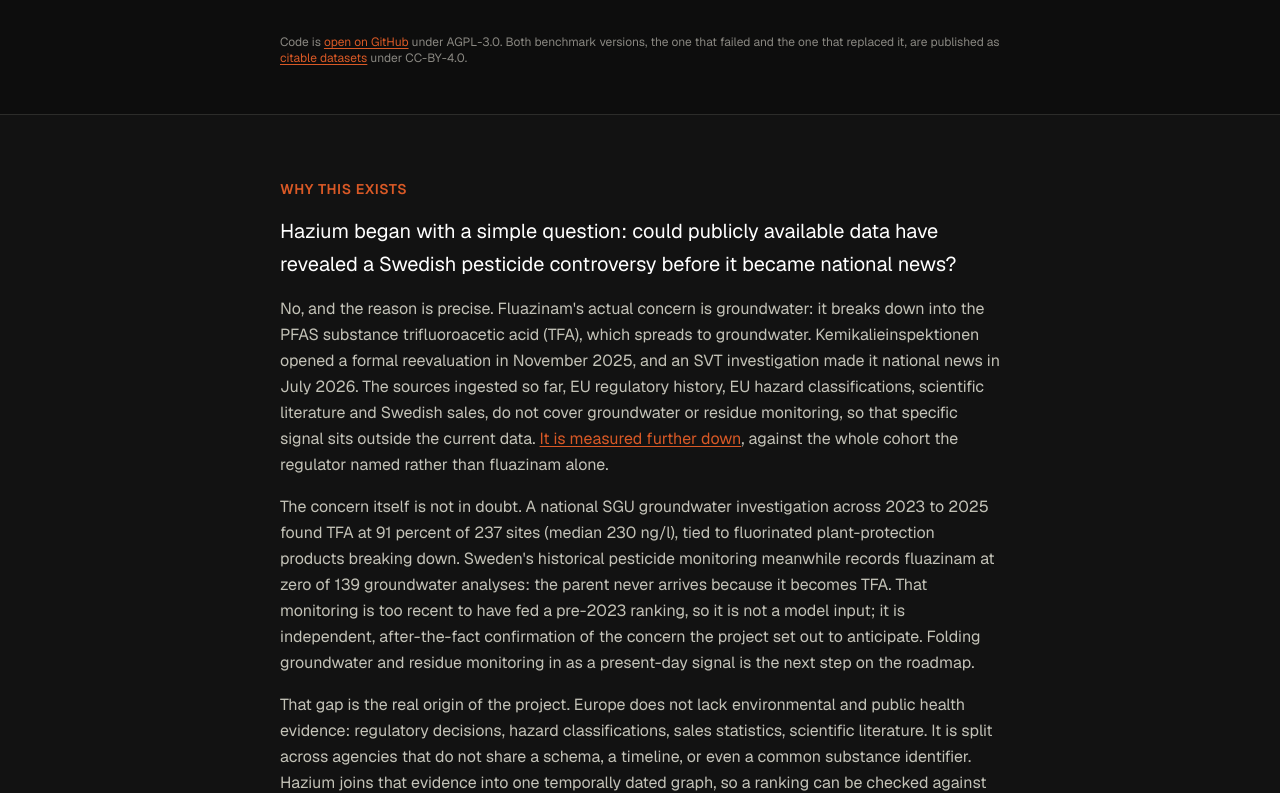
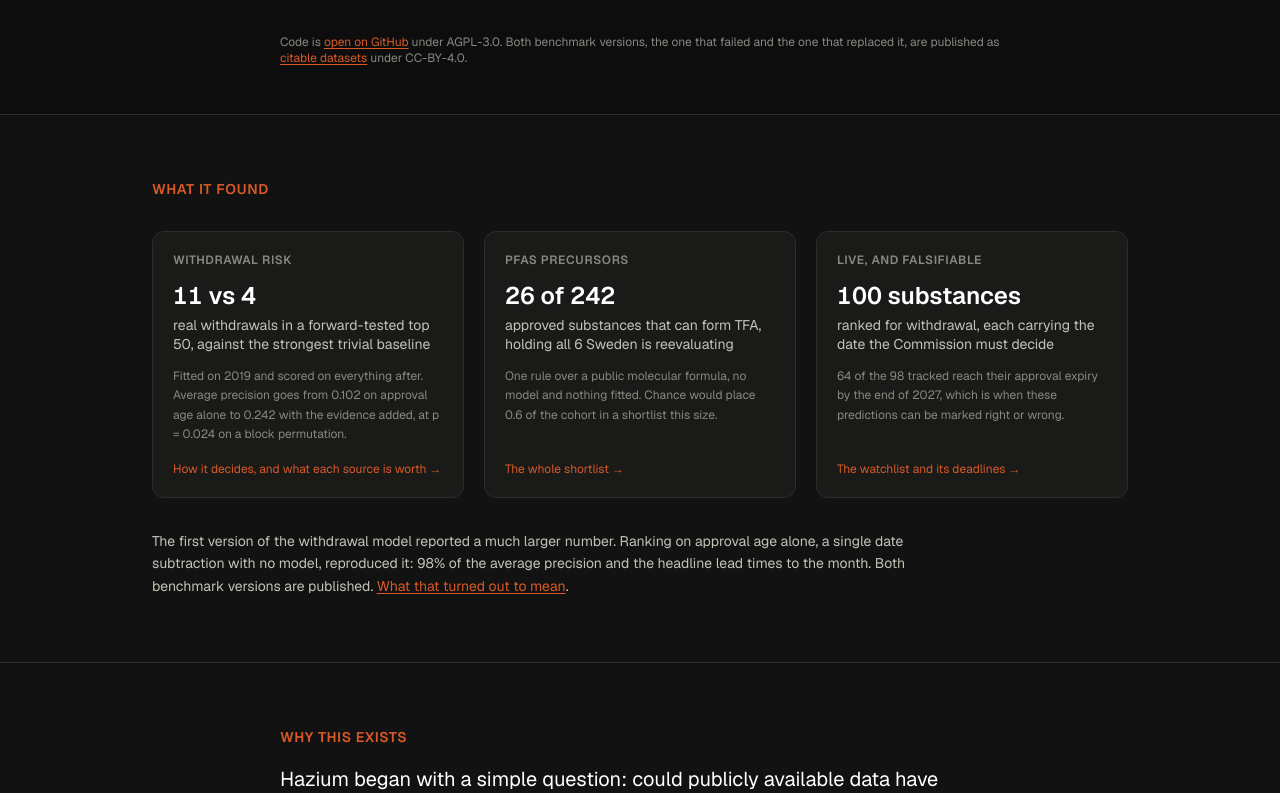
Before and after one commit to MartinBlomqvistDev/hazium, a Next.js app in the folder web/: page / in a window 1280 px wide. Shown: the part 1047-1840 px from the top of the page. Built offline with nearby package versions, Linux system fonts and the light colour scheme.

Commit message:
feat: split the site into landing, method and watchlist pages

```diff
--- /dev/null
+++ b/web/app/method/page.tsx
@@ -0,0 +1,55 @@
+import Nav from "@/components/Nav";
+import Footer from "@/components/Footer";
+import HowItWorks from "@/components/HowItWorks";
+import ResultSection from "@/components/ResultSection";
+import EvidenceMesh from "@/components/EvidenceMesh";
+import hewbData from "@/data/hewb.json";
+import capabilityData from "@/data/capability.json";
+import substanceDetail from "@/data/substance_detail.json";
+import evidenceMeshData from "@/data/evidence_mesh.json";
+import survivalData from "@/data/survival.json";
+import type {
+  CapabilityData,
+  EvidenceMeshData,
+  HewbData,
+  SubstanceDetailMap,
+  SurvivalData,
+} from "@/lib/types";
+
+const data = hewbData as HewbData;
+const capability = capabilityData as CapabilityData;
+const detail = substanceDetail as SubstanceDetailMap;
+const evidenceMesh = evidenceMeshData as EvidenceMeshData;
+const survival = survivalData as SurvivalData;
+
+export const metadata = {
+  title: "Method | Hazium",
+  description:
+    "The six feature groups, what each is worth, the trivial baseline that beat the model, and the benchmark the result is measured against.",
+};
+
+export default function MethodPage() {
+  return (
+    <div className="flex min-h-full flex-col">
+      <Nav />
+      <main className="flex-1">
+        <section className="border-b border-hairline">
+          <div className="mx-auto max-w-3xl px-6 py-12">
+            <h1 className="text-3xl font-semibold tracking-tight sm:text-4xl">
+              How the ranking is built, and what it is measured against
+            </h1>
+            <p className="mt-4 text-text-secondary">
+              Two things decide whether a ranking like this means anything: what the model reads,
+              and what it is compared against. This page covers both, including the baseline that
+              beat an earlier version of the model outright.
+            </p>
+          </div>
+        </section>
+        <HowItWorks survival={survival} />
+        <ResultSection data={data} capability={capability} detail={detail} />
+        <EvidenceMesh data={evidenceMesh} />
+      </main>
+      <Footer />
+    </div>
+  );
+}
--- a/web/app/page.tsx
+++ b/web/app/page.tsx
@@ -1,36 +1,15 @@
 import Nav from "@/components/Nav";
 import Hero from "@/components/Hero";
+import WhatWasBuilt from "@/components/WhatWasBuilt";
+import Findings from "@/components/Findings";
 import OriginStory from "@/components/OriginStory";
-import WhatWasBuilt from "@/components/WhatWasBuilt";
-import ResultSection from "@/components/ResultSection";
-import HowItWorks from "@/components/HowItWorks";
-import AnchorCase from "@/components/AnchorCase";
-import PrecursorScreen from "@/components/PrecursorScreen";
 import Principles from "@/components/Principles";
 import Footer from "@/components/Footer";
-import EvidenceMesh from "@/components/EvidenceMesh";
-import Watchlist from "@/components/Watchlist";
-import hewbData from "@/data/hewb.json";
-import capabilityData from "@/data/capability.json";
-import substanceDetail from "@/data/substance_detail.json";
-import evidenceMeshData from "@/data/evidence_mesh.json";
 import watchlistData from "@/data/watchlist.json";
 import survivalData from "@/data/survival.json";
 import tfaScreenData from "@/data/tfa_screen.json";
-import type {
-  CapabilityData,
-  EvidenceMeshData,
-  HewbData,
-  SubstanceDetailMap,
-  SurvivalData,
-  TfaScreenData,
-  WatchlistData,
-} from "@/lib/types";
+import type { SurvivalData, TfaScreenData, WatchlistData } from "@/lib/types";
 
-const data = hewbData as HewbData;
-const capability = capabilityData as CapabilityData;
-const detail = substanceDetail as SubstanceDetailMap;
-const evidenceMesh = evidenceMeshData as EvidenceMeshData;
 const watchlist = watchlistData as WatchlistData;
 const survival = survivalData as SurvivalData;
 const tfaScreen = tfaScreenData as TfaScreenData;
@@ -42,13 +21,8 @@ export default function Home() {
       <main className="flex-1">
         <Hero survival={survival} screen={tfaScreen} />
         <WhatWasBuilt />
+        <Findings survival={survival} screen={tfaScreen} watchlist={watchlist} />
         <OriginStory />
-        <HowItWorks survival={survival} />
-        <ResultSection data={data} capability={capability} detail={detail} />
-        <AnchorCase cohort={survival.anchor_cohort} screen={tfaScreen} />
-        <PrecursorScreen data={tfaScreen} />
-        <EvidenceMesh data={evidenceMesh} />
-        <Watchlist data={watchlist} />
         <Principles />
       </main>
       <Footer />
--- /dev/null
+++ b/web/app/watchlist/page.tsx
@@ -0,0 +1,51 @@
+import Nav from "@/components/Nav";
+import Footer from "@/components/Footer";
+import Watchlist from "@/components/Watchlist";
+import AnchorCase from "@/components/AnchorCase";
+import PrecursorScreen from "@/components/PrecursorScreen";
+import watchlistData from "@/data/watchlist.json";
+import survivalData from "@/data/survival.json";
+import tfaScreenData from "@/data/tfa_screen.json";
+import type { SurvivalData, TfaScreenData, WatchlistData } from "@/lib/types";
+
+const watchlist = watchlistData as WatchlistData;
+const survival = survivalData as SurvivalData;
+const tfaScreen = tfaScreenData as TfaScreenData;
+
+export const metadata = {
+  title: "What it says about today | Hazium",
+  description:
+    "Substances approved in the EU right now: ranked for withdrawal risk with a decision deadline on each, and screened separately for the ability to form PFAS.",
+};
+
+export default function WatchlistPage() {
+  return (
+    <div className="flex min-h-full flex-col">
+      <Nav />
+      <main className="flex-1">
+        <section className="border-b border-hairline">
+          <div className="mx-auto max-w-3xl px-6 py-12">
+            <h1 className="text-3xl font-semibold tracking-tight sm:text-4xl">
+              What it says about substances on the market today
+            </h1>
+            <p className="mt-4 text-text-secondary">
+              Two lists, answering two different questions about the same population. One asks
+              which approved pesticides the EU will withdraw, and is produced by a model. The
+              other asks which of them break down into PFAS, and is produced by a rule over their
+              molecular structure. Fourteen substances appear on both.
+            </p>
+            <p className="mt-3 text-sm text-text-muted">
+              Nothing here has been checked against anything, because the future it describes has
+              not happened. What makes it falsifiable is that every EU approval carries an expiry
+              date on which the Commission has to decide.
+            </p>
+          </div>
+        </section>
+        <Watchlist data={watchlist} />
+        <AnchorCase cohort={survival.anchor_cohort} screen={tfaScreen} />
+        <PrecursorScreen data={tfaScreen} />
+      </main>
+      <Footer />
+    </div>
+  );
+}
--- /dev/null
+++ b/web/components/Findings.tsx
@@ -0,0 +1,108 @@
+import Link from "next/link";
+import type { SurvivalData, TfaScreenData, WatchlistData } from "@/lib/types";
+
+/**
+ * The landing page's whole argument, in three cards.
+ *
+ * The page this replaced ran to fourteen screens, which meant a reader deciding
+ * in a minute whether to keep going had to scroll past the method to reach any
+ * result. These carry the actual numbers rather than teasers, because the depth
+ * behind them is the point and a reader who never clicks through should still
+ * leave knowing what was found.
+ */
+export default function Findings({
+  survival,
+  screen,
+  watchlist,
+}: {
+  survival: SurvivalData;
+  screen: TfaScreenData;
+  watchlist: WatchlistData;
+}) {
+  const h1 = survival.horizon_1;
+  const age = h1.arms["age only"].average_precision;
+  const both = h1.arms["age + evidence"].average_precision;
+  const split = h1.quoted_split;
+  const decidedBy2027 = watchlist.calendar.find((r) => r.year === 2027)?.cumulative ?? 0;
+
+  return (
+    <section id="findings" className="border-b border-hairline bg-surface/40">
+      <div className="mx-auto max-w-5xl px-6 py-16">
+        <h2 className="text-sm font-semibold uppercase tracking-wider text-accent">
+          What it found
+        </h2>
+
+        <div className="mt-8 grid grid-cols-1 gap-5 md:grid-cols-3">
+          <Card
+            href="/method"
+            eyebrow="Withdrawal risk"
+            figure={`${split?.both_hits_at_50} vs ${split?.age_hits_at_50}`}
+            headline="real withdrawals in a forward-tested top 50, against the strongest trivial baseline"
+            body={`Fitted on ${split?.train_through} and scored on everything after. Average precision goes from ${age.toFixed(3)} on approval age alone to ${both.toFixed(3)} with the evidence added, at p = ${survival.verification.permutation_p.toFixed(3)} on a block permutation.`}
+            cta="How it decides, and what each source is worth"
+          />
+          <Card
+            href="/watchlist#screen"
+            eyebrow="PFAS precursors"
+            figure={`${screen.flagged} of ${screen.population}`}
+            headline={`approved substances that can form TFA, holding all ${screen.kemi_total} Sweden is reevaluating`}
+            body={`One rule over a public molecular formula, no model and nothing fitted. Chance would place ${screen.expected_by_chance.toFixed(1)} of the cohort in a shortlist this size.`}
+            cta="The whole shortlist"
+          />
+          <Card
+            href="/watchlist"
+            eyebrow="Live, and falsifiable"
+            figure={`${watchlist.top} substances`}
+            headline="ranked for withdrawal, each carrying the date the Commission must decide"
+            body={`${decidedBy2027} of the ${watchlist.tracked} tracked reach their approval expiry by the end of 2027, which is when these predictions can be marked right or wrong.`}
+            cta="The watchlist and its deadlines"
+          />
+        </div>
+
+        <p className="mt-8 max-w-3xl text-sm leading-relaxed text-text-secondary">
+          The first version of the withdrawal model reported a much larger number. Ranking on
+          approval age alone, a single date subtraction with no model, reproduced it: 98% of the
+          average precision and the headline lead times to the month. Both benchmark versions are
+          published.{" "}
+          <Link href="/method" className="text-accent underline underline-offset-2">
+            What that turned out to mean
+          </Link>
+          .
+        </p>
+      </div>
+    </section>
+  );
+}
+
+function Card({
+  href,
+  eyebrow,
+  figure,
+  headline,
+  body,
+  cta,
+}: {
+  href: string;
+  eyebrow: string;
+  figure: string;
+  headline: string;
+  body: string;
+  cta: string;
+}) {
+  return (
+    <Link
+      href={href}
+      className="group flex flex-col rounded-xl border border-hairline bg-surface p-5 transition-colors hover:border-accent/50"
+    >
+      <span className="text-xs font-semibold uppercase tracking-wider text-text-muted">
+        {eyebrow}
+      </span>
+      <span className="mt-3 tabular-nums text-2xl font-semibold text-text-primary">{figure}</span>
+      <span className="mt-1 text-sm leading-snug text-text-secondary">{headline}</span>
+      <span className="mt-3 flex-1 text-xs leading-relaxed text-text-muted">{body}</span>
+      <span className="mt-4 text-xs text-accent">
+        {cta} <span aria-hidden>&rarr;</span>
+      </span>
+    </Link>
+  );
+}
--- a/web/components/OriginStory.tsx
+++ b/web/components/OriginStory.tsx
@@ -19,10 +19,11 @@ export default function OriginStory() {
           history, EU hazard classifications, scientific literature and Swedish
           sales, do not cover groundwater or residue monitoring, so that specific
           signal sits outside the current data.{" "}
-          <a href="#anchor" className="text-accent underline underline-offset-2">
-            It is measured further down
-          </a>
-          , against the whole cohort the regulator named rather than fluazinam alone.
+          <a href="/watchlist#anchor" className="text-accent underline underline-offset-2">
+            The miss is measured
+          </a>{" "}
+          against the whole cohort the regulator named rather than fluazinam alone, and a
+          screen over molecular structure does find them.
         </p>
         <p className="mt-4 leading-relaxed text-text-secondary">
           The concern itself is not in doubt. A national SGU groundwater
--- a/web/components/SubstanceExplorer.tsx
+++ b/web/components/SubstanceExplorer.tsx
@@ -318,7 +318,7 @@ function Row({
             {isLandmark && (
               <p className="mt-2 text-xs text-text-muted">
                 {s.n} is a HEWB landmark case.{" "}
-                <Link href="/#result" className="text-accent hover:underline">
+                <Link href="/method#result" className="text-accent hover:underline">
                   See its lead-time on the timeline →
                 </Link>
               </p>
```
Also changed, not shown: web/components/Nav.tsx (+10 -7 lines).
